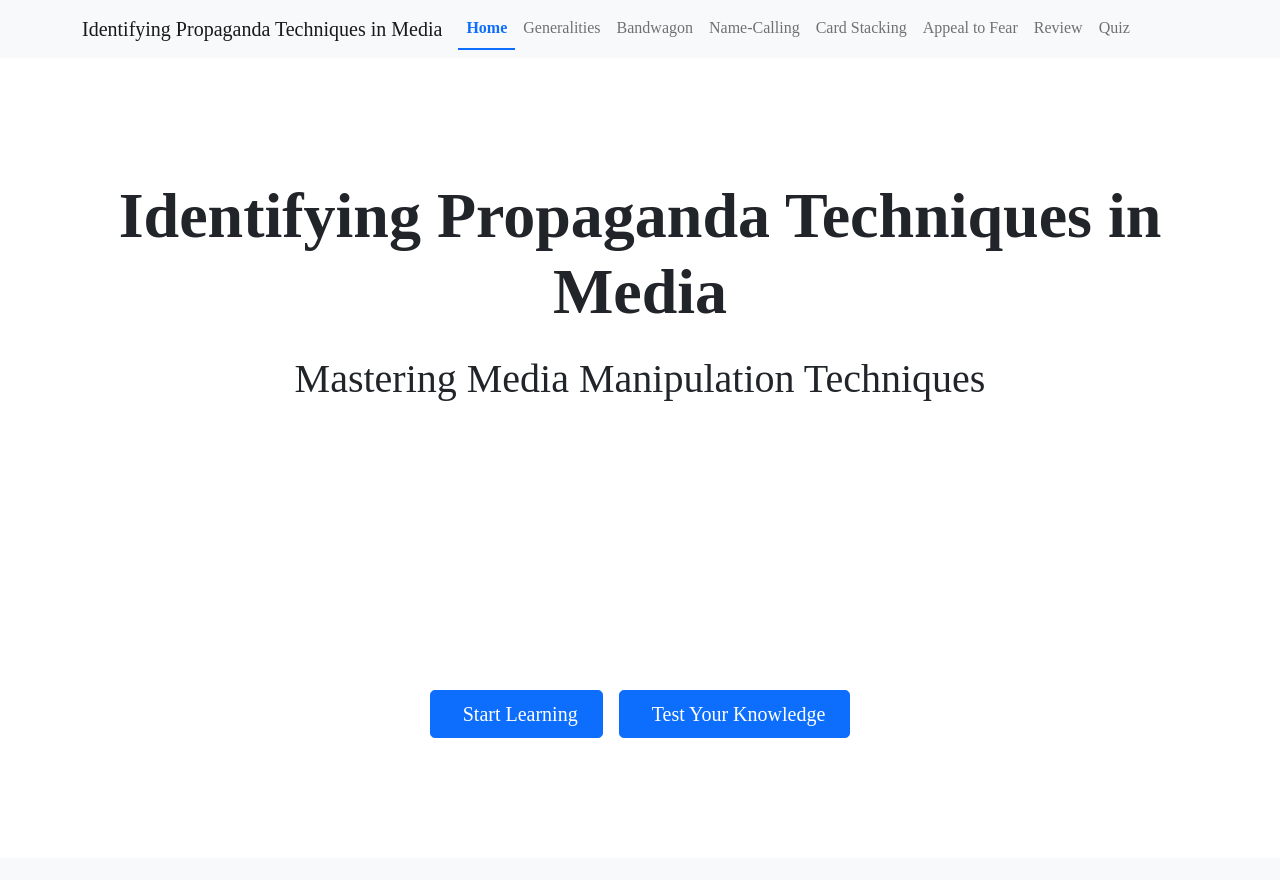
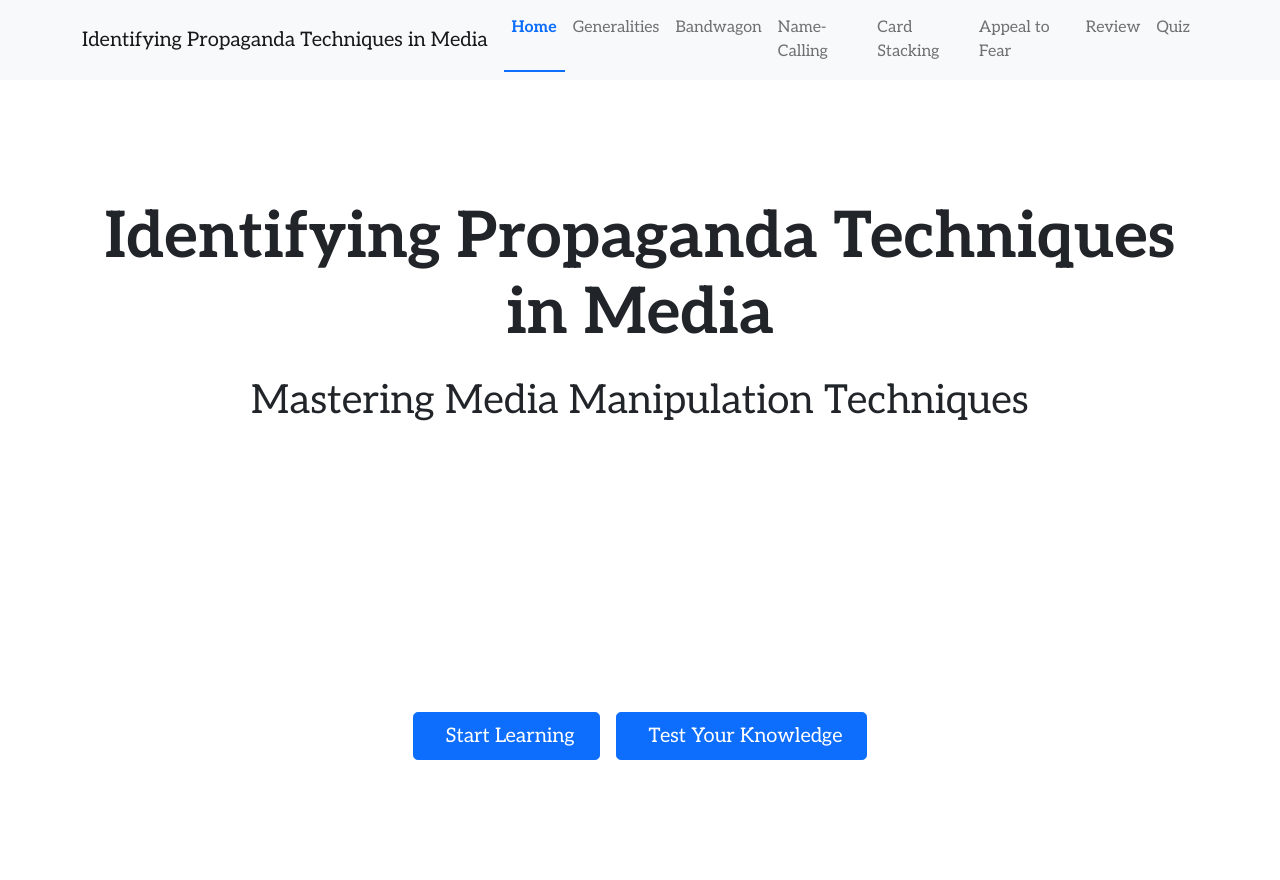
Before and after one commit to trishataparia/spring25-ui-final, a Flask app: page / in a window 1280 px wide. Before the commit the page ends 738 px from the top, so only its background shows below. Run offline with Flask 3, Linux system fonts and the light colour scheme; parts of the project's set-up code (start-up, migrations or seed data) failed here and were passed over; some libraries are stand-ins or nearby versions.

Commit message:
Added link hosting Aleo font to layout.html

```diff
--- a/templates/layout.html
+++ b/templates/layout.html
@@ -14,6 +14,7 @@
   <!-- Bootstrap CSS -->
   <link href="https://cdn.jsdelivr.net/npm/bootstrap@5.0.2/dist/css/bootstrap.min.css" rel="stylesheet" crossorigin="anonymous">
   <script src="https://cdn.jsdelivr.net/npm/bootstrap@5.0.2/dist/js/bootstrap.bundle.min.js"></script>
+  <link href="https://fonts.bunny.net/css?family=aleo:400,700" rel="stylesheet">
 
   <link rel="stylesheet" href="{{url_for('static', filename='final.css')}}">
 
```
